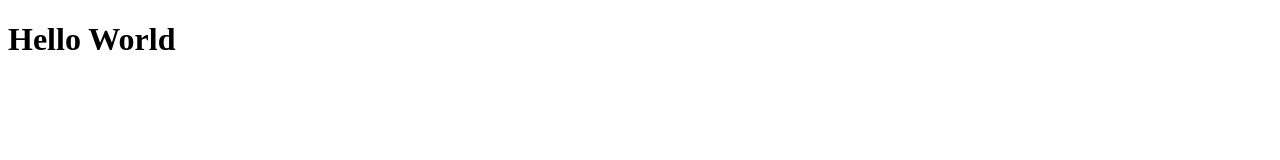
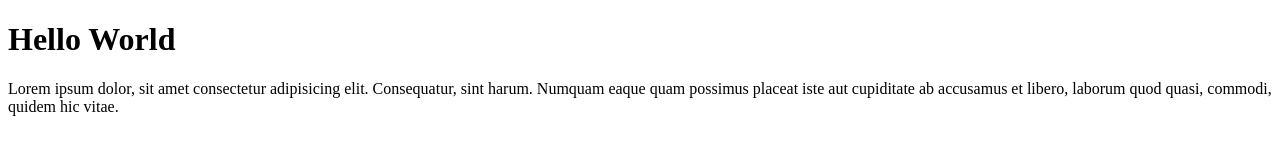
Before and after one commit to djarwoso/wpj-git-test, a plain HTML site: page index.html in a window 1280 px wide. Drawn offline with Linux system fonts and the light colour scheme.

Commit message:
menambahkan satu paragraf

```diff
--- a/index.html
+++ b/index.html
@@ -7,6 +7,7 @@
 </head>
 <body>
     <h1>Hello World</h1>
+    <p>Lorem ipsum dolor, sit amet consectetur adipisicing elit. Consequatur, sint harum. Numquam eaque quam possimus placeat iste aut cupiditate ab accusamus et libero, laborum quod quasi, commodi, quidem hic vitae.</p>
 
 </body>
 </html>
```
